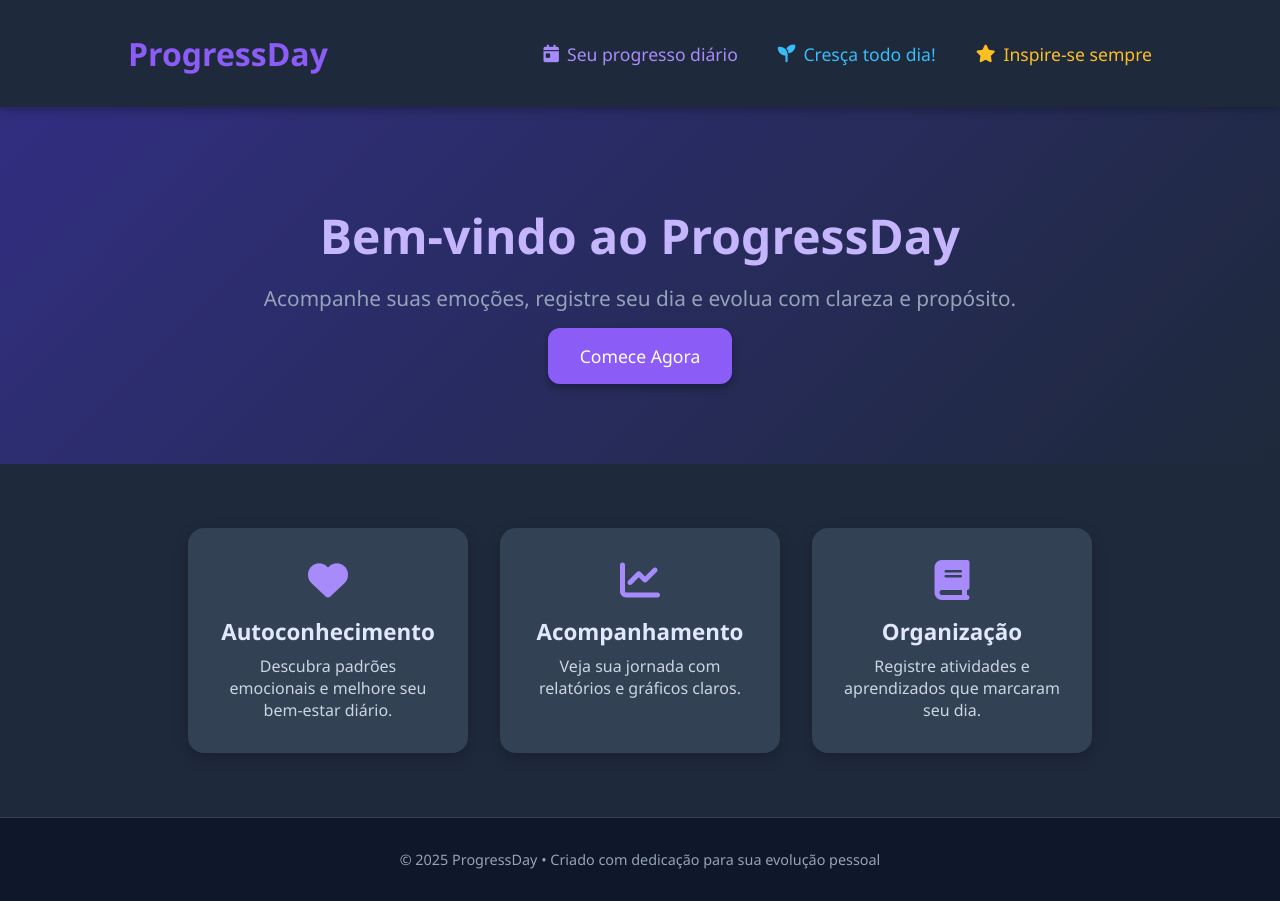
After one commit to vitorBud/ProgressDay, a Flask app: page /home in a window 1280 px wide. The commit adds this page. Run offline with Flask 3, Linux system fonts and the light colour scheme.

Commit message:
Graficos e tela home implementados

```diff
--- a/app.py
+++ b/app.py
@@ -1,6 +1,13 @@
-from flask import Flask, render_template, request, redirect
+from flask import Flask, render_template, request, redirect, send_file
 import sqlite3
 from datetime import datetime
+from io import BytesIO
+from matplotlib.figure import Figure
+import matplotlib.pyplot as plt
+from reportlab.pdfgen import canvas
+from reportlab.lib.pagesizes import A4
+from reportlab.lib.utils import ImageReader
+import tempfile
 
 # ----------------------------
 # Classe para acessar o banco
@@ -72,6 +79,10 @@ class RegistroDAO:
                     dados[emocao] = count
             return dados
 
+    def listar_emocoes_com_datas(self):
+        with sqlite3.connect(self.db_path) as conn:
+            cursor = conn.execute("SELECT data, emocao FROM registros ORDER BY data")
+            return cursor.fetchall()
 
 # --------------------------
 # Classe principal da aplicação
@@ -85,12 +96,17 @@ class DiarioApp:
     def configurar_rotas(self):
         @self.app.route('/')
         def index():
-            return redirect('/diario')
+            return render_template('home.html')  # Página inicial agora é a home
+
+        @self.app.route('/home')
+        def home():
+            return render_template('home.html')
 
         @self.app.route('/diario')
         def diario():
             emocoes = self.dao.contar_emocoes()
             return render_template('diario.html', **emocoes)
+
 
         @self.app.route('/registrar', methods=['POST'])
         def registrar():
@@ -125,9 +141,82 @@ class DiarioApp:
             self.dao.excluir_registro(id)
             return redirect('/registros')
 
+        @self.app.route('/relatorio')
+        def relatorio():
+            registros = self.dao.listar_registros()
+            emocoes_por_data = self.dao.listar_emocoes_com_datas()
+
+            datas = []
+            valores = []
+            contagem = {"Triste": 1, "Neutro": 2, "Feliz": 3}
+            media = 0
+
+            for data, emocao in emocoes_por_data:
+                valor = contagem.get(emocao, 0)
+                datas.append(data)
+                valores.append(valor)
+                media += valor
+
+            media_final = media / len(valores) if valores else 0
+            if media_final > 2.3:
+                analise = "Você está passando por dias positivos!"
+            elif media_final < 1.7:
+                analise = "Talvez esteja enfrentando desafios emocionais."
+            else:
+                analise = "Seu humor está estável."
+
+            dados_linha = {"datas": datas, "valores": valores}
+            return render_template('relatorio.html', dados_linha=dados_linha, analise=analise)
+
+        @self.app.route('/baixar_pdf')
+        def baixar_pdf():
+            registros = self.dao.listar_registros()
+            emocoes_por_data = self.dao.listar_emocoes_com_datas()
+
+            # Criar figura do gráfico
+            fig = Figure(figsize=(6, 2.5))
+            ax = fig.subplots()
+            contagem = {"Triste": 1, "Neutro": 2, "Feliz": 3}
+            datas = [d for d, _ in emocoes_por_data]
+            valores = [contagem.get(e, 0) for _, e in emocoes_por_data]
+            ax.plot(datas, valores, marker='o', color='blue')
+            ax.set_ylim(0, 4)
+            ax.set_yticks([1, 2, 3])
+            ax.set_yticklabels(['Triste', 'Neutro', 'Feliz'])
+            ax.set_title('Evolução das Emoções')
+            ax.tick_params(axis='x', rotation=45)
+
+            # Salvar gráfico como imagem
+            buf = BytesIO()
+            fig.savefig(buf, format='png')
+            buf.seek(0)
+
+            # Criar PDF
+            output = BytesIO()
+            c = canvas.Canvas(output, pagesize=A4)
+            c.setFont("Helvetica-Bold", 14)
+            c.drawString(50, 800, "Relatório de Emoções - ProgressDay")
+            c.setFont("Helvetica", 10)
+
+            y = 760
+            for r in registros:
+                texto = f"{r[1]} - {r[2]} | {r[3]} | Emoção: {r[4]}"
+                c.drawString(50, y, texto)
+                y -= 15
+                if y < 100:
+                    c.showPage()
+                    y = 800
+
+            # Inserir o gráfico no PDF
+            c.showPage()
+            c.drawImage(ImageReader(buf), 50, 400, width=500, height=250)
+            c.save()
+            output.seek(0)
+
+            return send_file(output, as_attachment=True, download_name="relatorio_emocoes.pdf", mimetype='application/pdf')
+
     def executar(self):
         self.app.run(debug=True)
-
 
 # ------------------------
 # Execução do programa
--- a/templates/diario.html
+++ b/templates/diario.html
@@ -12,8 +12,10 @@
   <header>
     <a href="#" class="logo">ProgressDay</a>
     <nav>
-      <a href="/" class="active">Home</a>
+      <a href="/home">Home</a>
+      <a href="/diario" class="active">Diario</a>
       <a href="/registros">Ver Registros</a>
+      <a href="/relatorio">Relatório</a>
     </nav>
     <div class="menu-icon" onclick="toggleMenu()">
       <i class="fas fa-bars"></i>
@@ -44,7 +46,7 @@
           <button type="submit" class="btn">Salvar Registro</button>
         </form>
       </div>
-      <div style="flex: 1; min-width: 200px; max-width: 320px; margin-left: 290px;">
+      <div style="flex: 1; min-width: 200px; max-width: 820px; margin-left: 290px;">
         <h2 style="margin-bottom: 1rem; font-size: 1.2rem;">Resumo das Emoções</h2>
         <div style="width: 520px; height: 520px; margin: 0 auto;">
           <canvas id="grafico-emocoes" width="220" height="220"></canvas>
--- a/templates/editar.html
+++ b/templates/editar.html
@@ -11,8 +11,10 @@
   <header>
     <a href="/diario" class="logo">ProgressDay</a>
     <nav>
-      <a href="/diario">Novo Registro</a>
+      <a href="/home">Home</a>
+      <a href="/diario">Diario</a>
       <a href="/registros" class="active">Ver Registros</a>
+      <a href="/relatorio">Relatório</a>
     </nav>
   </header>
 
--- /dev/null
+++ b/templates/home.html
@@ -0,0 +1,187 @@
+<!DOCTYPE html>
+<html lang="pt-br">
+<head>
+  <meta charset="UTF-8">
+  <meta name="viewport" content="width=device-width, initial-scale=1.0">
+  <title>ProgressDay - Sua Jornada Emocional</title>
+  <link rel="stylesheet" href="https://cdnjs.cloudflare.com/ajax/libs/font-awesome/6.5.2/css/all.min.css">
+  <style>
+    * {
+      margin: 0;
+      padding: 0;
+      box-sizing: border-box;
+      font-family: 'Segoe UI', Tahoma, Geneva, Verdana, sans-serif;
+    }
+
+    body {
+      background-color: #0f172a;
+      color: #e2e8f0;
+    }
+
+    header {
+      display: flex;
+      justify-content: space-between;
+      align-items: center;
+      padding: 2rem 10%;
+      background-color: #1e293b;
+      box-shadow: 0 2px 10px rgba(0, 0, 0, 0.3);
+      position: sticky;
+      top: 0;
+      z-index: 10;
+    }
+
+    .logo {
+      font-size: 2rem;
+      font-weight: bold;
+      color: #8b5cf6;
+      text-decoration: none;
+    }
+
+    nav a {
+      margin-left: 2rem;
+      text-decoration: none;
+      font-size: 1rem;
+      color: #cbd5e1;
+      transition: color 0.3s;
+    }
+
+    nav a:hover {
+      color: #a78bfa;
+    }
+
+    .hero {
+      background: linear-gradient(135deg, #312e81, #1e293b);
+      padding: 6rem 2rem;
+      text-align: center;
+    }
+
+    .hero h1 {
+      font-size: 3rem;
+      color: #c4b5fd;
+    }
+
+    .hero p {
+      font-size: 1.3rem;
+      margin-top: 1rem;
+      margin-bottom: 2rem;
+      color: #94a3b8;
+    }
+
+    .cta {
+      background-color: #8b5cf6;
+      color: white;
+      padding: 1rem 2rem;
+      font-size: 1.1rem;
+      border-radius: 12px;
+      text-decoration: none;
+      box-shadow: 0 4px 8px rgba(0,0,0,0.3);
+      transition: background 0.3s;
+    }
+
+    .cta:hover {
+      background-color: #7c3aed;
+    }
+
+    .beneficios {
+      display: flex;
+      flex-wrap: wrap;
+      justify-content: center;
+      gap: 2rem;
+      padding: 4rem 2rem;
+      background-color: #1e293b;
+    }
+
+    .card {
+      background: #334155;
+      border-radius: 1rem;
+      padding: 2rem;
+      width: 280px;
+      text-align: center;
+      transition: transform 0.3s, box-shadow 0.3s;
+      box-shadow: 0 5px 15px rgba(0, 0, 0, 0.2);
+    }
+
+    .card:hover {
+      transform: translateY(-8px);
+      box-shadow: 0 10px 25px rgba(0, 0, 0, 0.4);
+    }
+
+    .card i {
+      font-size: 2.5rem;
+      color: #a78bfa;
+      margin-bottom: 1rem;
+    }
+
+    .card h3 {
+      font-size: 1.4rem;
+      color: #e0e7ff;
+      margin-bottom: 0.5rem;
+    }
+
+    .card p {
+      color: #cbd5e1;
+    }
+
+    footer {
+      text-align: center;
+      padding: 2rem;
+      background-color: #0f172a;
+      color: #94a3b8;
+      font-size: 0.9rem;
+      border-top: 1px solid #334155;
+    }
+  </style>
+</head>
+<body>
+  <header>
+    <div style="flex:1; display: flex; justify-content: center;">
+    <a href="/" class="logo">ProgressDay</a>
+    <div style="flex:1; display: flex; justify-content: flex-end;">
+      <div style="display: flex; align-items: center; gap: 2.5rem;">
+        <span style="color: #a78bfa; font-size: 1.1rem; display: flex; align-items: center; gap: 0.5rem;">
+          <i class="fas fa-calendar-day"></i>
+          Seu progresso diário
+        </span>
+        <span style="color: #38bdf8; font-size: 1.1rem; display: flex; align-items: center; gap: 0.5rem;">
+          <i class="fas fa-seedling"></i>
+          Cresça todo dia!
+        </span>
+        <span style="color: #fbbf24; font-size: 1.1rem; display: flex; align-items: center; gap: 0.5rem;">
+          <i class="fas fa-star"></i>
+          Inspire-se sempre
+        </span>
+      </div>
+    </div>
+    </div>
+
+  </header>
+
+  <section class="hero">
+    <h1>Bem-vindo ao ProgressDay</h1>
+    <p>Acompanhe suas emoções, registre seu dia e evolua com clareza e propósito.</p>
+    <a href="/diario" class="cta">Comece Agora</a>
+  </section>
+
+  <section class="beneficios">
+    <div class="card">
+      <i class="fas fa-heart"></i>
+      <h3>Autoconhecimento</h3>
+      <p>Descubra padrões emocionais e melhore seu bem-estar diário.</p>
+    </div>
+    <div class="card">
+      <i class="fas fa-chart-line"></i>
+      <h3>Acompanhamento</h3>
+      <p>Veja sua jornada com relatórios e gráficos claros.</p>
+    </div>
+    <div class="card">
+      <i class="fas fa-book"></i>
+      <h3>Organização</h3>
+      <p>Registre atividades e aprendizados que marcaram seu dia.</p>
+    </div>
+  </section>
+
+  <footer>
+    <p>&copy; 2025 ProgressDay • Criado com dedicação para sua evolução pessoal</p>
+  </footer>
+</body>
+</html>
--- a/templates/registros.html
+++ b/templates/registros.html
@@ -9,10 +9,12 @@
 <body>
 
   <header>
-    <a href="/diario" class="logo">ProgressDay</a>
+    <a href="/diario" class="logo">Progress Day</a>
     <nav>
-      <a href="/diario">Novo Registro</a>
+      <a href="/home">Home</a>
+      <a href="/diario">Diario</a>
       <a href="/registros" class="active">Ver Registros</a>
+      <a href="/relatorio">Relatório</a>
     </nav>
     <div class="menu-icon" onclick="toggleMenu()">
       <i class="fas fa-bars"></i>
```
Also changed, not shown: static/style.css (+65 -2 lines), templates/relatorio.html (added, +76 -0 lines).
